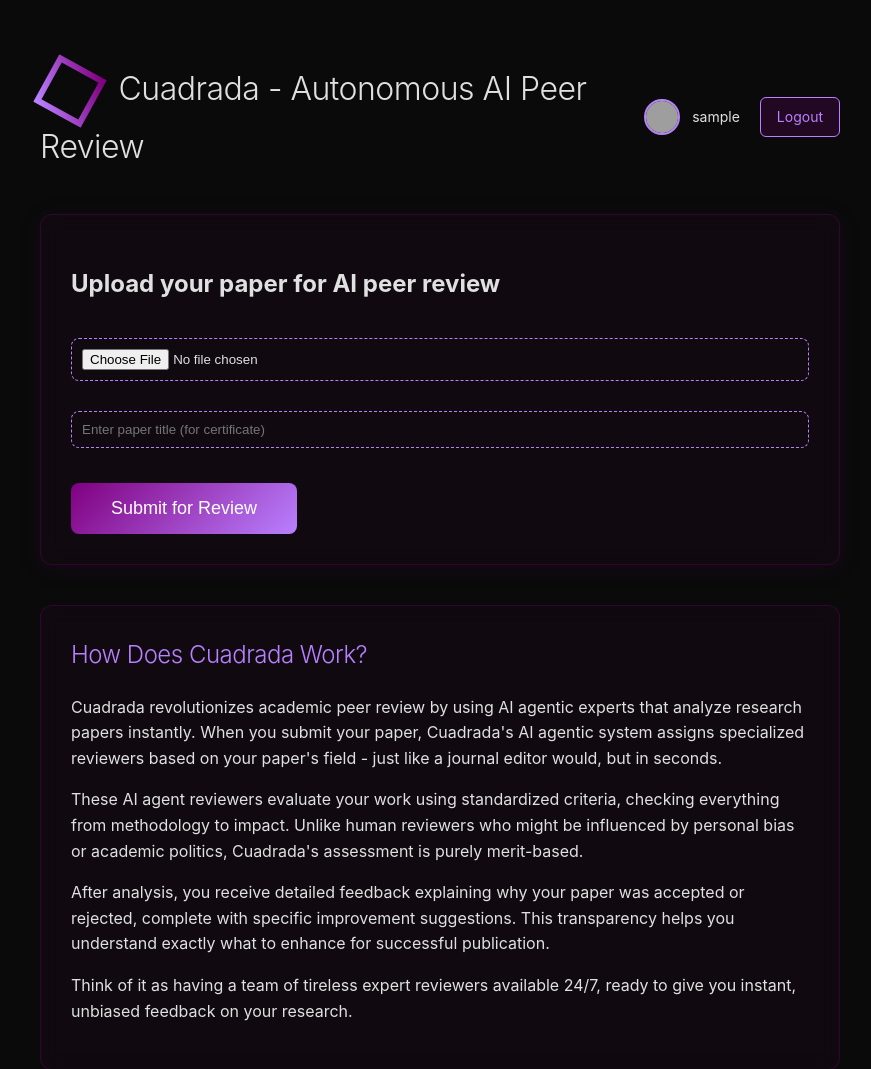
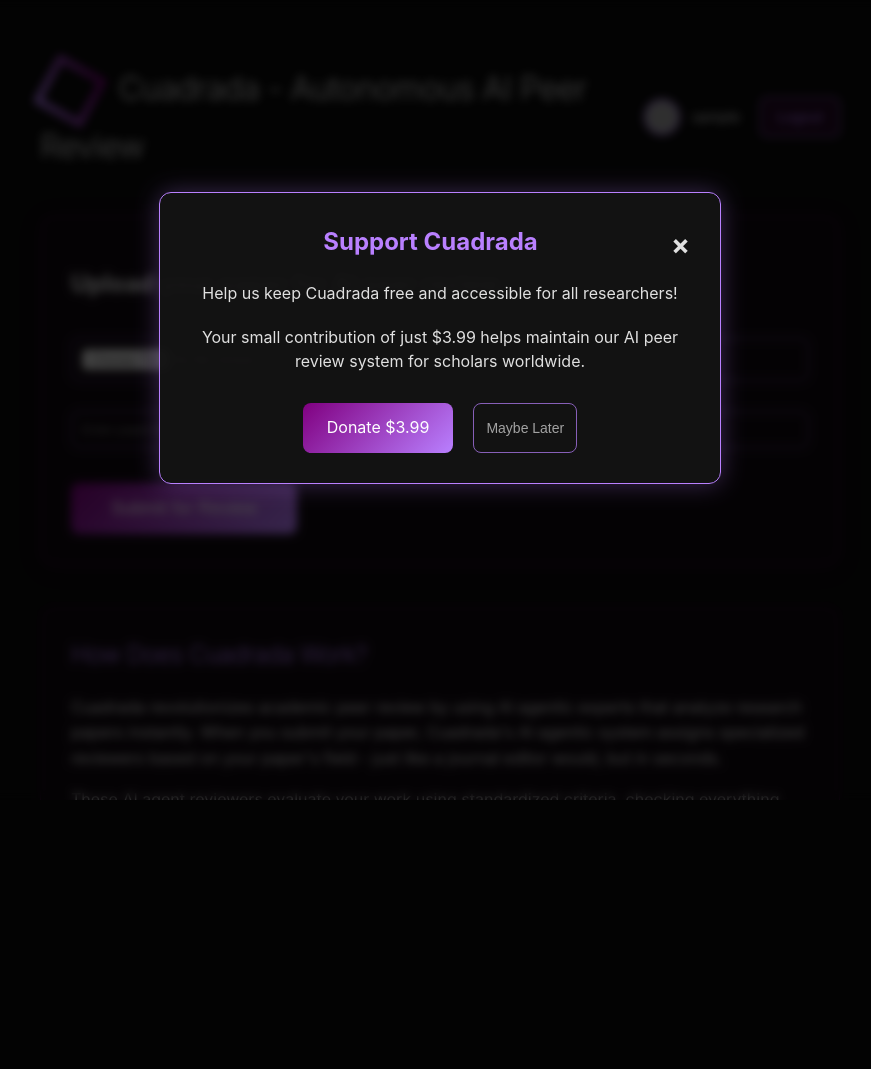
Before and after one commit to SampleBias/cuadrada, a Flask app: page / in a window 1280 px wide. Shown: the top 1069 px of the page, without its empty margins (200-1071 px from the left). After the commit the page ends 800 px from the top, so only its background shows below. Run offline with Flask 3, Linux system fonts and the light colour scheme; the visitor is signed in with stand-in values (Sample User, id 1); grey boxes are pictures that could not be loaded.

Commit message:
update to donate

```diff
--- a/templates/index.html
+++ b/templates/index.html
@@ -628,6 +628,99 @@
             transform: translateY(-2px);
             box-shadow: 0 4px 20px rgba(128, 0, 128, 0.3);
         }
+
+        .modal {
+            display: none;
+            position: fixed;
+            z-index: 1000;
+            left: 0;
+            top: 0;
+            width: 100%;
+            height: 100%;
+            overflow: auto;
+            background-color: rgba(0, 0, 0, 0.7);
+            backdrop-filter: blur(5px);
+        }
+
+        .modal-content {
+            background: rgba(20, 20, 20, 0.95);
+            border: 1px solid var(--accent);
+            border-radius: 12px;
+            margin: 15% auto;
+            padding: 30px;
+            width: 80%;
+            max-width: 500px;
+            box-shadow: 0 0 25px rgba(185, 128, 255, 0.3);
+            color: var(--text-light);
+        }
+
+        .modal h2 {
+            color: var(--accent);
+            text-align: center;
+            margin-top: 0;
+        }
+
+        .modal-body {
+            text-align: center;
+        }
+
+        .modal-body p {
+            margin-bottom: 20px;
+            font-size: 16px;
+            line-height: 1.5;
+        }
+
+        .close-button {
+            color: var(--text-light);
+            float: right;
+            font-size: 28px;
+            font-weight: bold;
+            cursor: pointer;
+        }
+
+        .close-button:hover {
+            color: var(--accent);
+        }
+
+        .donation-buttons {
+            display: flex;
+            justify-content: center;
+            gap: 20px;
+            margin-top: 30px;
+        }
+
+        .donate-button {
+            background: linear-gradient(135deg, var(--primary), var(--accent));
+            color: white;
+            border: none;
+            padding: 12px 24px;
+            border-radius: 8px;
+            cursor: pointer;
+            font-size: 16px;
+            text-decoration: none;
+            transition: transform 0.2s, box-shadow 0.2s;
+        }
+
+        .donate-button:hover {
+            transform: translateY(-2px);
+            box-shadow: 0 4px 20px rgba(128, 0, 128, 0.3);
+        }
+
+        .maybe-later {
+            background: transparent;
+            color: var(--text-light);
+            border: 1px solid var(--accent);
+            padding: 12px 12px;
+            border-radius: 8px;
+            cursor: pointer;
+            font-size: 14px;
+            opacity: 0.7;
+            transition: opacity 0.2s;
+        }
+
+        .maybe-later:hover {
+            opacity: 1;
+        }
     </style>
 </head>
 <body>
@@ -926,6 +1019,58 @@
                 }, 11000);
             });
         }
+
+        // Show donation modal once per session
+        document.addEventListener('DOMContentLoaded', function() {
+            const modal = document.getElementById('donationModal');
+            const closeButton = document.querySelector('.close-button');
+            const maybeLaterButton = document.querySelector('.maybe-later');
+
+            // Check if we've shown the modal in this session
+            const hasSeenDonation = sessionStorage.getItem('hasSeenDonation');
+
+            if (!hasSeenDonation) {
+                // Show the modal after a slight delay
+                setTimeout(function() {
+                    modal.style.display = 'block';
+                    // Mark as shown for this session
+                    sessionStorage.setItem('hasSeenDonation', 'true');
+                }, 2000);
+            }
+
+            // Close the modal when clicking the X button
+            closeButton.onclick = function() {
+                modal.style.display = 'none';
+            }
+
+            // Close the modal when clicking "Maybe Later"
+            maybeLaterButton.onclick = function() {
+                modal.style.display = 'none';
+            }
+
+            // Close when clicking outside the modal
+            window.onclick = function(event) {
+                if (event.target == modal) {
+                    modal.style.display = 'none';
+                }
+            }
+        });
     </script>
+
+    <!-- Donation Modal -->
+    <div id="donationModal" class="modal">
+        <div class="modal-content">
+            <span class="close-button">&times;</span>
+            <h2>Support Cuadrada</h2>
+            <div class="modal-body">
+                <p>Help us keep Cuadrada free and accessible for all researchers!</p>
+                <p>Your small contribution of just $3.99 helps maintain our AI peer review system for scholars worldwide.</p>
+                <div class="donation-buttons">
+                    <a href="https://buy.stripe.com/00g5mN6b6dNo63edQZ" class="donate-button" target="_blank">Donate $3.99</a>
+                    <button class="maybe-later">Maybe Later</button>
+                </div>
+            </div>
+        </div>
+    </div>
 </body>
 </html>
```
